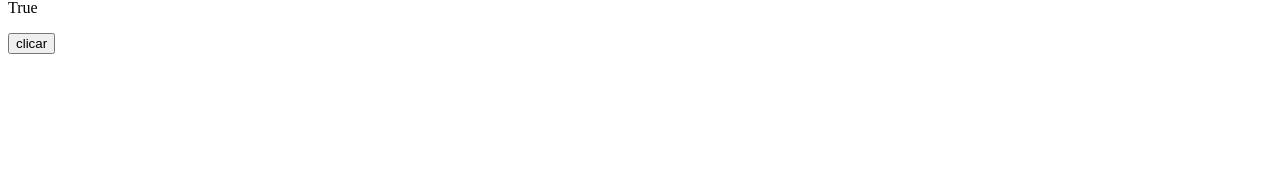
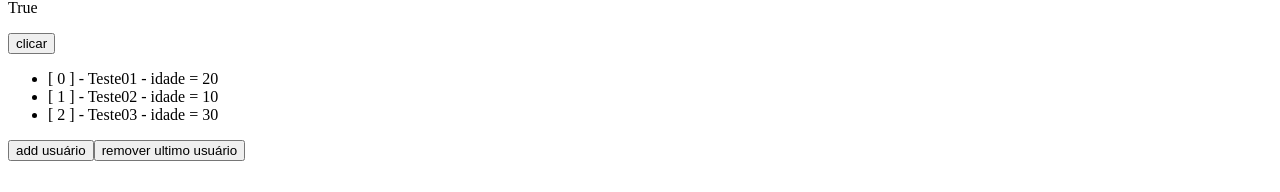
Before and after one commit to Jesantox/Angular2, an Angular app in the folder arquitetura-base/: page / in a window 1280 px wide. Shown: the part 605-797 px from the top of the page. Built offline with nearby package versions, Linux system fonts and the light colour scheme.

Commit message:
⭕️ Componente diretivas
👉 ngFor

```diff
--- a/arquitetura-base/src/app/app.component.html
+++ b/arquitetura-base/src/app/app.component.html
@@ -6,8 +6,5 @@
     </app-componente-inicial>
     <app-texto class="filhos" title = 'seu texto foi sobrescrito no app.component'> </app-texto>
 </section>
-
 <app-diretivas></app-diretivas>
-
-
 <router-outlet></router-outlet>
--- a/arquitetura-base/src/app/diretivas/diretivas.component.html
+++ b/arquitetura-base/src/app/diretivas/diretivas.component.html
@@ -18,3 +18,12 @@
 </p>
 
 <button (click)="onClick()">clicar</button>
+
+<ul>
+    <li *ngFor="let item of list; let i = index" (click)="removerComClick(i)">
+        [ {{i}} ] - {{item.nome}} - idade = {{item.idade}}
+    </li>
+</ul>
+
+<button (click)="addUserList()">add usuário</button>
+<button (click)="removeLastUserList()">remover ultimo usuário</button>
--- a/arquitetura-base/src/app/diretivas/diretivas.component.ts
+++ b/arquitetura-base/src/app/diretivas/diretivas.component.ts
@@ -9,6 +9,12 @@ export class DiretivasComponent implements OnInit {
 
   public condition: boolean = true
   public conditionClick: boolean = true
+
+  public list: Array<{nome: string, idade: number}> = [
+    { nome: "Teste01", idade: 20},
+    { nome: "Teste02", idade: 10},
+    { nome: "Teste03", idade: 30}
+  ]
   constructor() { }
 
   ngOnInit(): void {
@@ -31,4 +37,16 @@ export class DiretivasComponent implements OnInit {
     }
   }
 
+  public addUserList() {
+    this.list.push({ nome: 'carlos', idade: 25 })
+  }
+
+  public removeLastUserList() {
+    this.list.splice(-1)
+  }
+
+  public removerComClick(event: number) {
+    this.list.splice(event, 1)
+  }
+
 }
```
